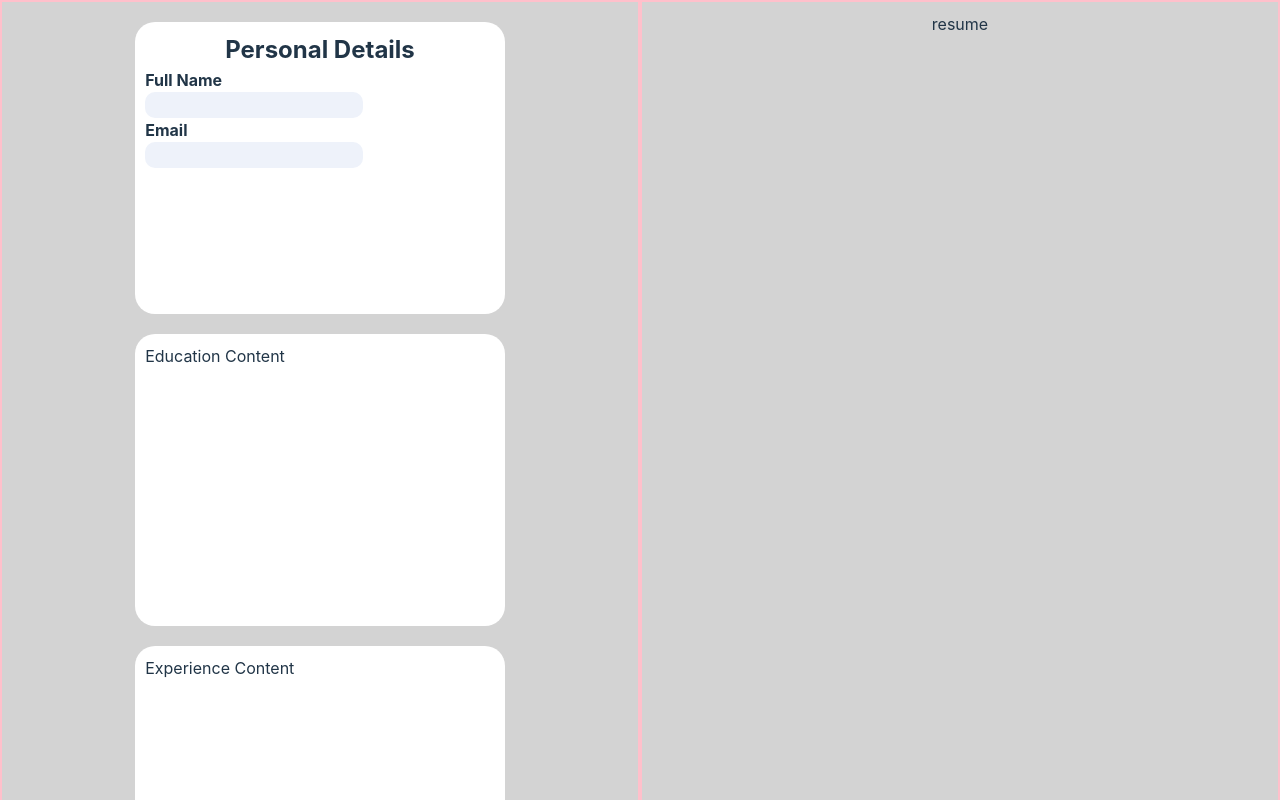
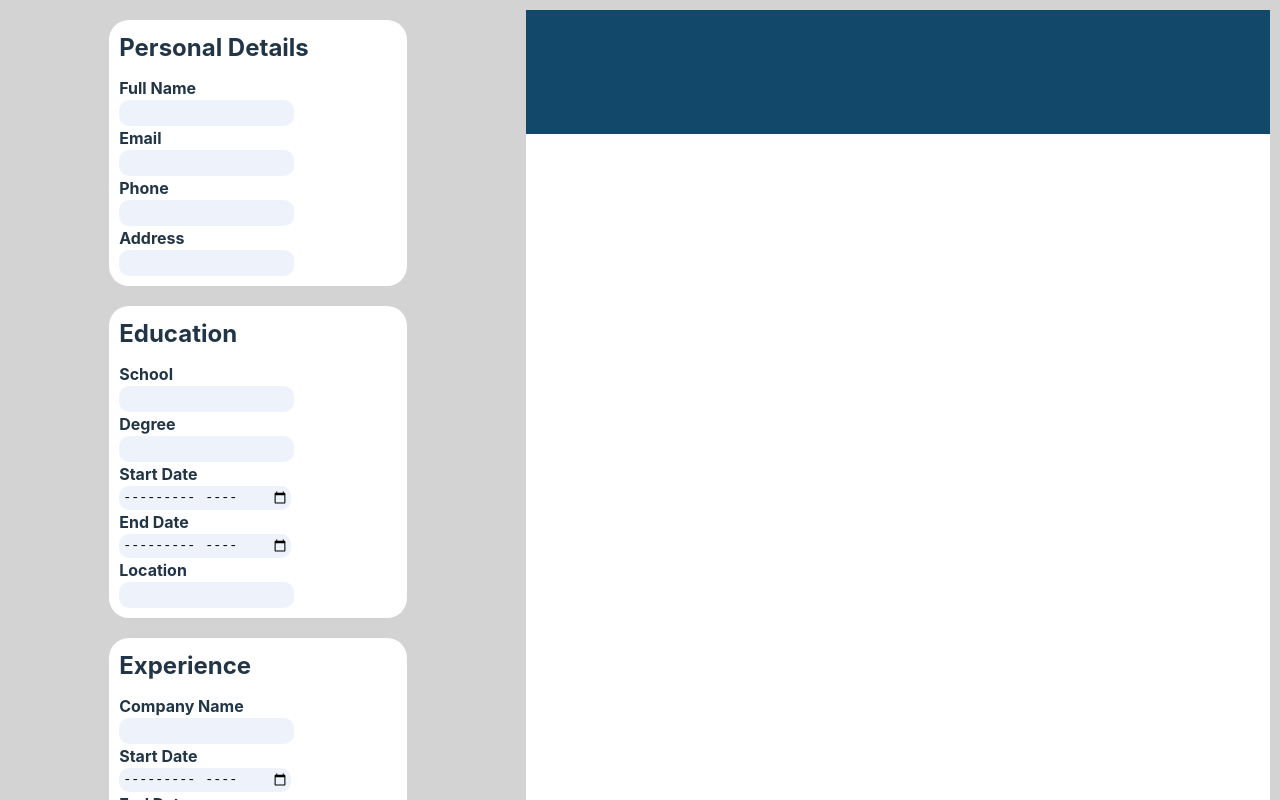
Before and after one commit to KevinVu21/CVApplication, a React (Vite) app: page / in a window 1280 px wide. Shown: the top 800 px of the page. Built offline with nearby package versions, Linux system fonts and the light colour scheme.

Commit message:
finished UI for input and started using states for live rendering of the resume

```diff
--- a/src/App.css
+++ b/src/App.css
@@ -4,40 +4,48 @@ html, body{
 
 .container {
   display: flex;
-  flex-direction: row; /* Arrange children in a row */
-  min-height: 120vh; /* Ensure the container height exceeds the viewport height */
-  width: 100vw; /* Full width of the viewport */
-  box-sizing: border-box; /* Include border in the element's total width and height */
+  flex-direction: row;
+  min-height: 120vh;
+  width: 100vw;
+  box-sizing: border-box;
   background-color: lightgrey;
 }
 
 .input, .resume {
-  border: 2px solid pink;
-  flex: 1; /* Each component takes up equal space */
   display: flex;
   flex-direction: column;
   padding: 10px;
   align-items: center;
 }
 
+.input {
+  flex:0.4;
+}
+
+.resume {
+  flex: 0.6;
+}
+
 .personalDetails, .education, .experience {
   display: flex;
-  flex: 1; /* Allow the children divs to fill up the available space */
+  flex: 1;
   background-color: white;
   border-radius: 20px;
   padding: 10px;
-  margin: 10px; /* Add margin to create space around the items */
+  margin: 10px;
   box-sizing: border-box;
   flex-direction: column;
   width: 60%;
 }
-.label{
+
+h2{
   display: flex;
-  justify-content: center;
+
   margin: 0;
+  margin-bottom: 10px;
 }
 
-.nameInput{
+.nameInput, .educationInput{
   display:flex;
   flex-direction: column;
 }
@@ -52,3 +60,43 @@ input{
 label{
   font-weight: bold;
 }
+
+.resumeContainer{
+  display: flex;
+  flex: 1;
+  background-color: white;
+  color: white;
+  box-sizing: border-box;
+  flex-direction: column;
+  width: 100%;
+}
+
+.personalInfoSection{
+  display: flex;
+  flex-direction: column;
+  align-items: center;
+  justify-content: center;
+  background-color: #12486a;
+  height: 13%;
+}
+
+.fullNameDiv{
+  font-size: xx-large;
+}
+
+.restOfPersonInfo{
+  display: flex;
+  flex-direction: row;
+  justify-content: space-between;
+}
+
+.infoDiv{
+  display: flex;
+  justify-content: center;
+  margin: 5px;
+}
+
+.emailImage{
+  height: 20px;
+  width: 20px;
+}
--- a/src/CVApp.jsx
+++ b/src/CVApp.jsx
@@ -1,49 +1,85 @@
-import React from 'react';
-import './App.css'; // Assuming you have a CSS file for styling
+
+import React, {useState} from 'react';
+import './App.css';
+import emailIcon from './small-mail-envelope.png';
 
 function App() {
+  const [personal, setPersonal] = useState({
+    fullName: '',
+    userEmail: '',
+    phoneNumber: '',
+    addy: ''
+  });
+  const handlePersonalChange = (event) => {
+    const {name, value} = event.target;
+    setPersonal((prevPersonal)=>({
+      ...prevPersonal,
+      [name]: value
+    }));
+    console.log(personal);
+  }
   return (
     <div className="container" >
-      <Input />
-      <Resume />
+      <Input personal={personal} handlePersonalChange={handlePersonalChange}/>
+      <Resume personal={personal}/>
     </div>
   );
 }
 
-function Input(){
+function Input({personal, handlePersonalChange}){
   return(
     <div className="input">
-      <PersonalDetails />
+      <PersonalDetails personal={personal} handlePersonalChange={handlePersonalChange} />
       <Education />
       <Experience />
     </div>
   );
 }
 
-function Resume(){
+function Resume({personal}){
   return(
     <div className="resume">
-      resume
+      <ResumeContainer personal={personal}/>
     </div>
   )
 }
 
-function PersonalDetails(){
+function PersonalDetails({personal, handlePersonalChange}){
   return (
     <div className='personalDetails'>
       <h2 className='label'>Personal Details</h2>
       <div className='nameInput'>
-        <label htmlFor='fullname'>Full Name</label>
+        <label htmlFor='fullName'>Full Name</label>
         <input
         type='text'
-        id='name'
-        name="fullname'"
+        id='fullName'
+        name='fullName'
+        value={personal.fullName}
+        onChange={handlePersonalChange}
         />
-        <label htmlFor='email'>Email</label>
+        <label htmlFor='userEmail'>Email</label>
         <input
         type='email'
-        id='email'
-        name='email'
+        id='userEmail'
+        name='userEmail'
+        value={personal.userEmail}
+        onChange={handlePersonalChange}
+        />
+        <label htmlFor='phoneNumber'>Phone</label>
+        <input
+        type='tel'
+        id='phoneNumber'
+        name='phoneNumber'
+        value={personal.phoneNumber}
+        onChange={handlePersonalChange}
+        />
+        <label htmlFor='addy'>Address</label>
+        <input
+        type='text'
+        id='addy'
+        name='addy'
+        value={personal.addy}
+        onChange={handlePersonalChange}
         />
       </div>
     </div>
@@ -53,13 +89,101 @@ function PersonalDetails(){
 function Education(){
   return(
     <div className='education'>
-      Education Content
+      <h2>Education</h2>
+      <div className="educationInput">
+      <label htmlFor='School'>School</label>
+      <input
+      type='text'
+      id='school'
+      name='school'
+      />
+      <label htmlFor='degree'>Degree</label>
+      <input
+      type='text'
+      id='degree'
+      name='degree'
+      />
+      <label htmlFor='startDate'>Start Date</label>
+      <input
+      type='month'
+      id='startDate'
+      name='startDate'
+      />
+      <label htmlFor='endDate'>End Date</label>
+      <input
+      type='month'
+      id='endDate'
+      name='endDate'
+      />
+      <label htmlFor='schoolLocation'>Location</label>
+      <input
+      type='text'
+      id='schoolLocation'
+      name='schoolLocation'
+      />
+      </div>
     </div>
   )
 }
 function Experience(){
   return(
-    <div className='experience'>Experience Content</div>
+    <div className='experience'>
+      <h2>Experience</h2>
+      <label htmlFor="companyName">Company Name</label>
+      <input
+      type='text'
+      id='companyName'
+      name='companyName'
+      />
+      <label htmlFor='companyStart'>Start Date</label>
+      <input
+      type='month'
+      id='companyStart'
+      name='companyStart'
+      />
+      <label htmlFor='comapnyEnd'>End Date</label>
+      <input
+      type='month'
+      id='companyEnd'
+      name='companyEnd'
+      />
+      <label htmlFor='experienceLocation'>Location</label>
+      <input
+      type='text'
+      id='experienceLocation'
+      name='experienceLocation'
+      />
+      <label htmlFor='jobDescription'>Description</label>
+      <input
+      type='text'
+      id='jobDescription'
+      name='jobDescription'
+      />
+    </div>
+  )
+}
+
+function ResumeContainer({personal}){
+  return(
+    <div className='resumeContainer'>
+      <div className='personalInfoSection'>
+        <h2 className='fullNameDiv'>
+        {personal.fullName}
+        </h2>
+        <div className='restOfPersonInfo'>
+          {personal.userEmail && (
+            <div className='infoDiv'>
+            <img src={emailIcon} className='emailImage'/>
+            <span>
+            {personal.userEmail}
+            </span>
+            </div>)}
+          {personal.phoneNumber && <div className='infoDiv'>{personal.phoneNumber}</div>}
+          {personal.addy && <div className='infoDiv'>{personal.addy}</div>}
+        </div>
+      </div>
+
+    </div>
   )
 }
 
```
Also changed, not shown: src/small-mail-envelope.png (added).
